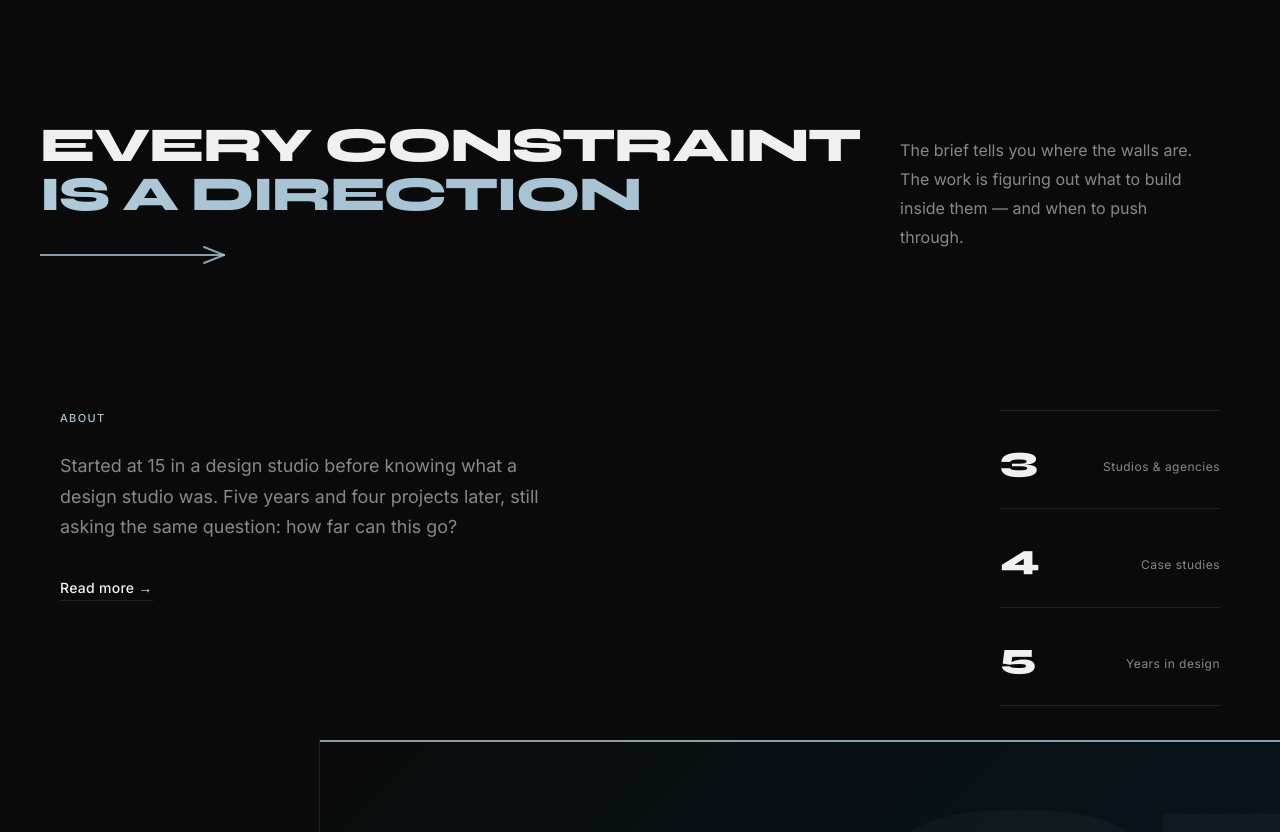
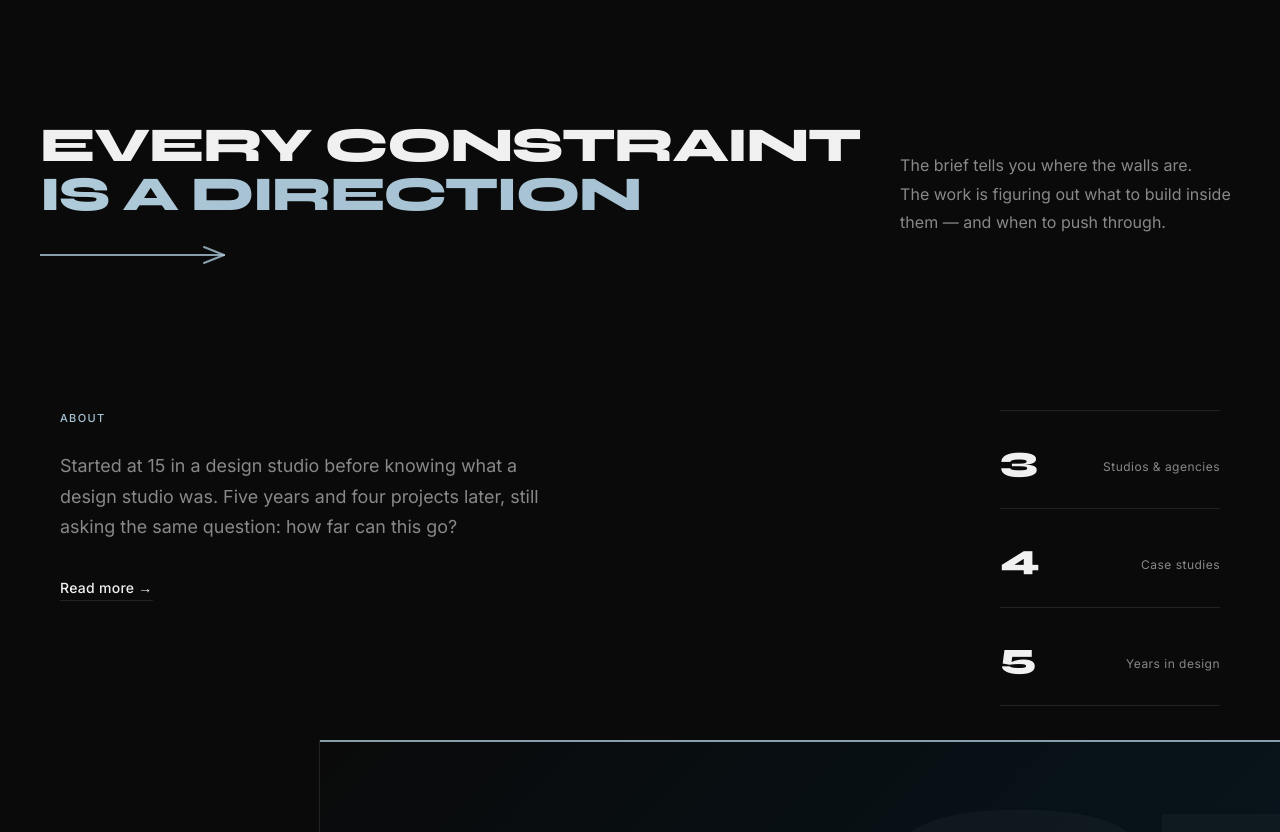
Before and after one commit to Vedaansh1/vedaansh-portfolio, a React (Vite) app: page / in a window 1280 px wide. Shown: the part 860-1692 px from the top of the page. Built offline with nearby package versions, Linux system fonts and the light colour scheme; a web font is replaced by a local one.

Commit message:
Revert "Fix philosophy section layout across all screen sizes"
This reverts commit 24288f23331b13334e0e26ec768fc31b45dc4c08.

```diff
--- a/src/components/PhilosophyStatement.module.css
+++ b/src/components/PhilosophyStatement.module.css
@@ -21,19 +21,8 @@
   flex-shrink: 0;
 }
 
-.body {
-  font-size: 16px;
-  font-weight: 400;
-  color: var(--text-secondary);
-  line-height: 1.8;
-  max-width: 300px;
-  min-width: 240px;
-  flex-shrink: 0;
-  align-self: center;
-}
-
 .line1 {
-  font-size: clamp(40px, 4.5vw, 60px);
+  font-size: clamp(40px, 6vw, 80px);
   font-weight: 800;
   color: var(--text-primary);
   letter-spacing: -0.03em;
@@ -41,7 +30,7 @@
 }
 
 .line2 {
-  font-size: clamp(40px, 4.5vw, 60px);
+  font-size: clamp(40px, 6vw, 80px);
   font-weight: 800;
   letter-spacing: -0.03em;
   line-height: 1.0;
@@ -65,6 +54,16 @@
   height: 24px;
 }
 
+.body {
+  font-size: 16px;
+  font-weight: 400;
+  color: var(--text-secondary);
+  line-height: 1.8;
+  max-width: 340px;
+  min-width: 220px;
+  align-self: center;
+  flex-shrink: 0;
+}
 
 /* Mid-size laptops: scale heading down so both columns still fit side-by-side */
 @media (max-width: 1300px) {
```
